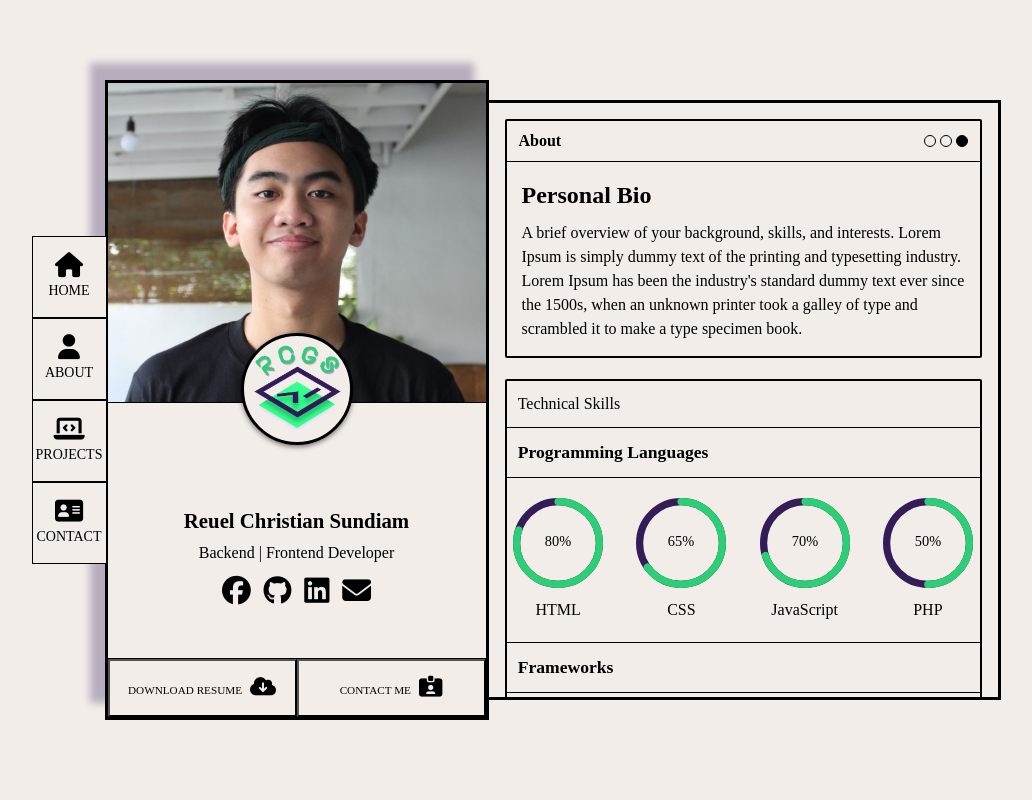
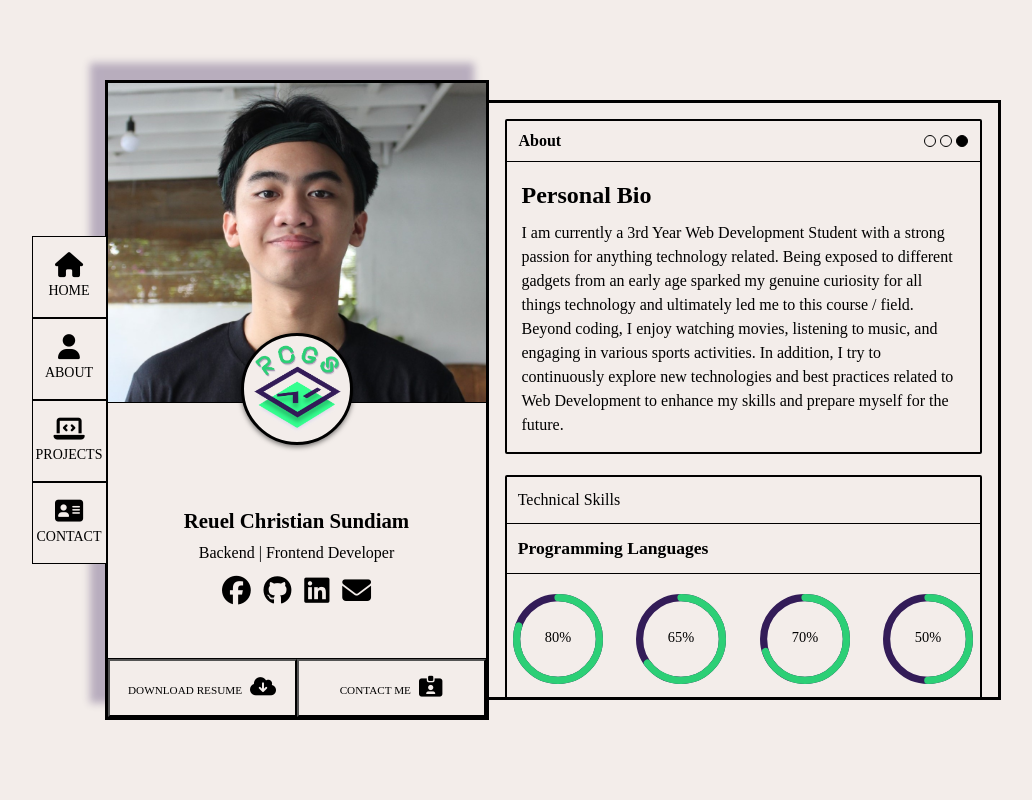
Before and after one commit to ru-wel/portfolio-wdfol, a React (Vite) app: page /about in a window 1280 px wide. Shown: the top 800 px of the page, without its empty margins (129-1161 px from the left). Built offline with nearby package versions, Linux system fonts and the light colour scheme; a web font is replaced by a local one.

Commit message:
added personal bio

```diff
--- a/src/assets/projects.js
+++ b/src/assets/projects.js
@@ -91,7 +91,7 @@ const projects = [
     title: 'PRGM Cheatsheets',
     description: 'My personal WordPress site consisting of Web Development related blogs that aim to provide a resource for starting developers.',
     description2: 'WordPress',
-    description3: 'PRGM is my personal blog, and consists of web development cheatsheets. It aims to provide a comprehensive and reliable resource for developers of all skill levels to quickly access essential information and handy tips related to web development. Moreover, I created the blog to help learners and developers (such as myself) to save time and effort by providing a reference that aids in understanding and implementing basic web development techniques.',
+    description3: 'PRGM is my personal blog, and consists of web development cheatsheets. Moreover, I created the blog to help learners and developers (such as myself) to save time and effort by providing a reference that aids in understanding and implementing basic web development techniques.',
     image: '/images/prgm-home.png',
     links: [
       'https://prgmm.WordPress.com/',
--- a/src/assets/styles/FeatureCarousel.scss
+++ b/src/assets/styles/FeatureCarousel.scss
@@ -43,6 +43,7 @@
     background-color: #f8f9fa;
     box-shadow: 0 2px 5px rgba(0, 0, 0, 0.1);
     transition: all 0.2s ease;
+    color: #331C58;
 
     &:hover {
       background-color: #e9ecef;
--- a/src/assets/styles/projectpage.scss
+++ b/src/assets/styles/projectpage.scss
@@ -37,6 +37,8 @@
         display: flex;
         flex-direction: row;
         justify-content: space-between;
+        flex-wrap: wrap;
+        gap: 0.5rem;
 
         .roles{
           display: flex;
--- a/src/pages/About.jsx
+++ b/src/pages/About.jsx
@@ -46,7 +46,7 @@ const About = () => {
           </div>
           <div className="window-content">
             <h2>Personal Bio</h2>
-            <p>A brief overview of your background, skills, and interests. Lorem Ipsum is simply dummy text of the printing and typesetting industry. Lorem Ipsum has been the industry's standard dummy text ever since the 1500s, when an unknown printer took a galley of type and scrambled it to make a type specimen book.</p>
+            <p>I am currently a 3rd Year Web Development Student with a strong passion for anything technology related. Being exposed to different gadgets from an early age sparked my genuine curiosity for all things technology and ultimately led me to this course / field. Beyond coding, I enjoy watching movies, listening to music, and engaging in various sports activities. In addition, I try to continuously explore new technologies and best practices related to Web Development to enhance my skills and prepare myself for the future.</p>
           </div>
         </div>
 
```
